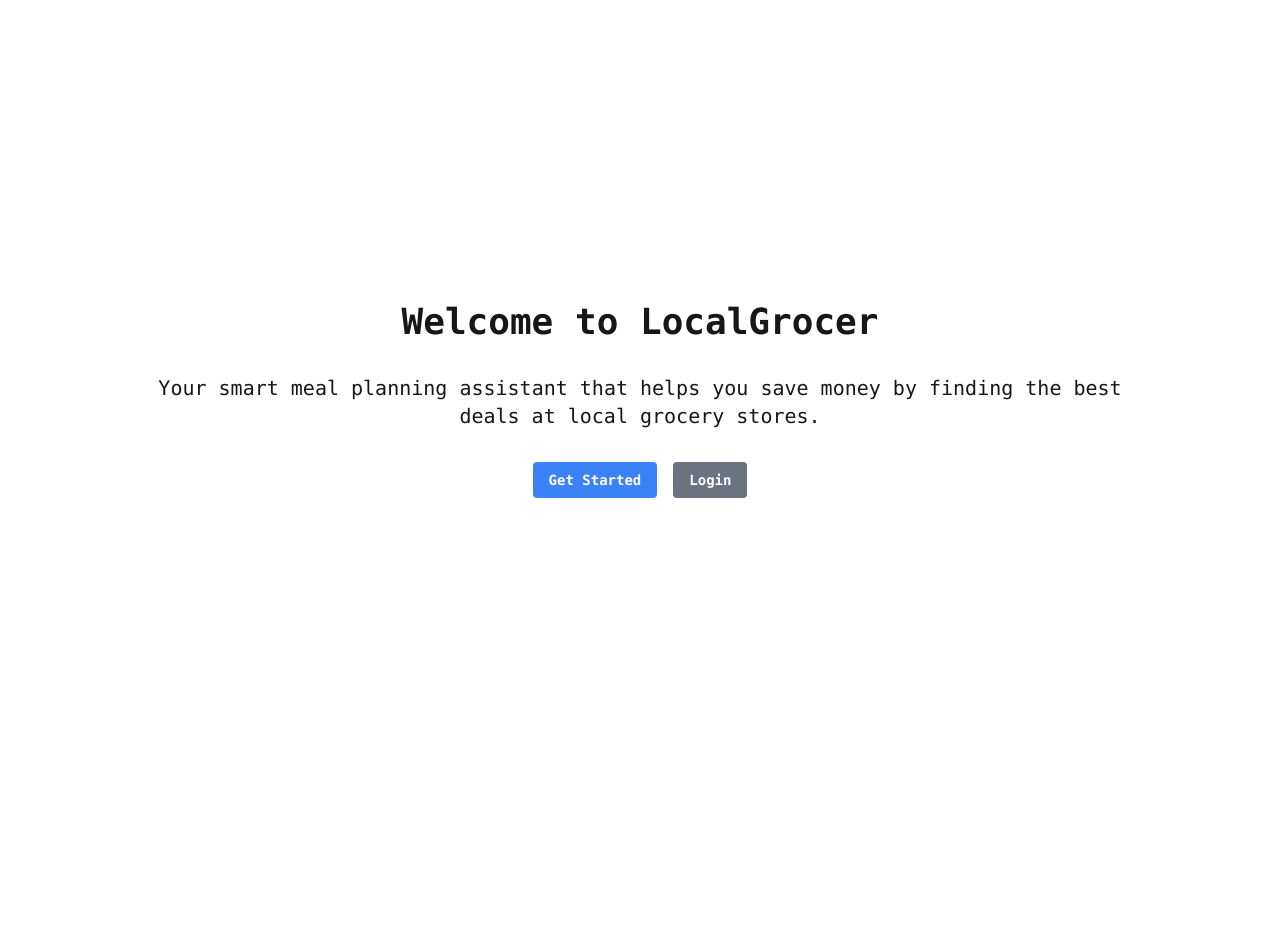
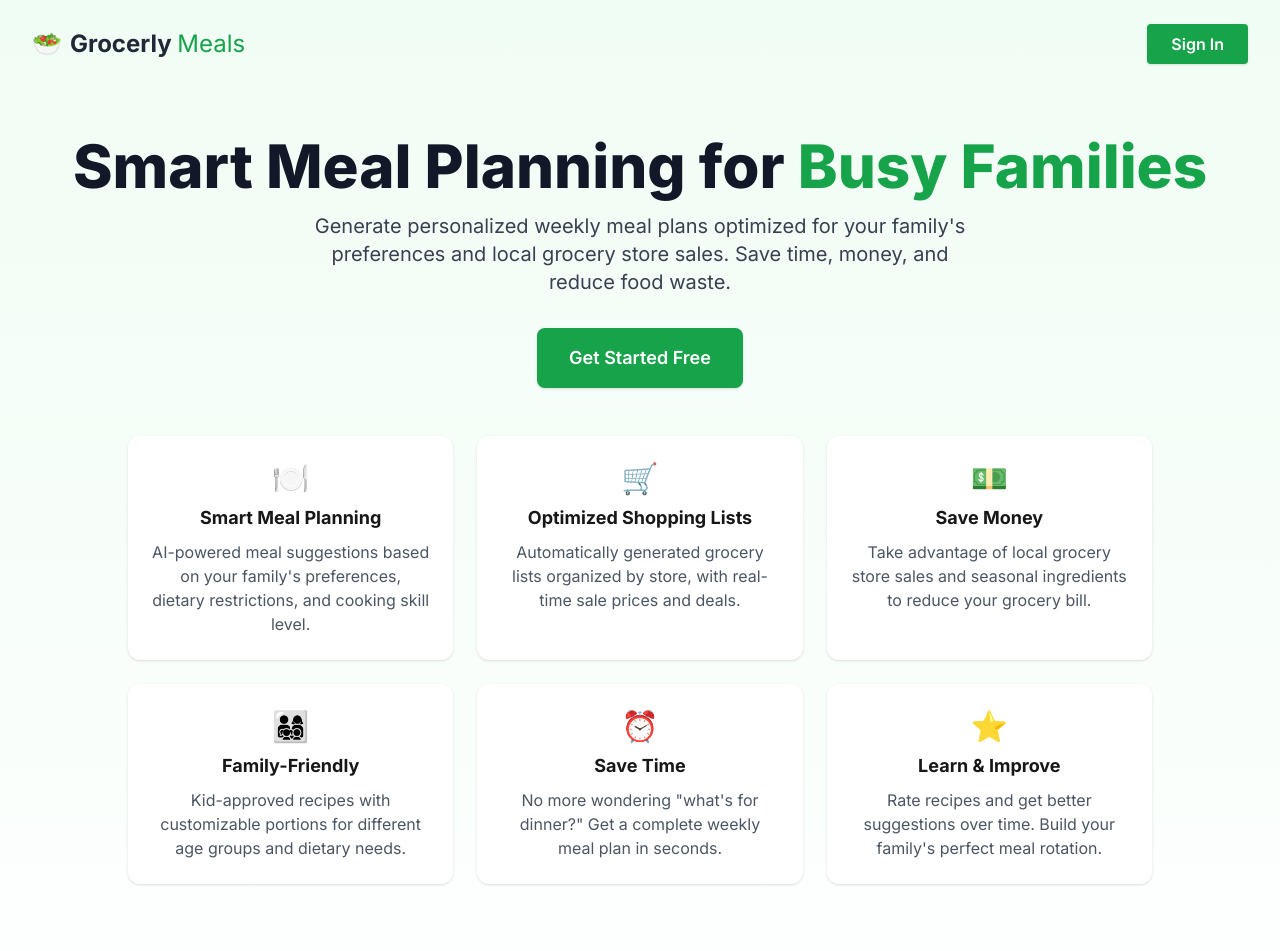
Before and after one commit to GWaterson-CA/localgrocer, a Next.js app: page / in a window 1280 px wide. Shown: the top 951 px of the page. Before the commit the page ends 800 px from the top, so only its background shows below. Built offline with nearby package versions, Linux system fonts and the light colour scheme.

Commit message:
feat: new Grocerly landing page at root URL

```diff
--- a/src/app/page.tsx
+++ b/src/app/page.tsx
@@ -2,29 +2,86 @@ import Link from 'next/link';
 
 export default function Home() {
   return (
-    <main className="flex min-h-screen flex-col items-center justify-center p-24">
-      <div className="z-10 max-w-5xl w-full items-center justify-between font-mono text-sm">
-        <h1 className="text-4xl font-bold mb-8 text-center">
-          Welcome to LocalGrocer
+    <div className="min-h-screen bg-gradient-to-b from-green-50 to-white flex flex-col">
+      {/* Header */}
+      <header className="flex items-center justify-between px-8 py-6">
+        <div className="flex items-center gap-2">
+          {/* Logo Icon Placeholder */}
+          <span className="text-green-600 text-2xl font-bold">🥗</span>
+          <span className="text-2xl font-bold text-gray-800">Grocerly <span className="text-green-600 font-normal">Meals</span></span>
+        </div>
+        <Link href="/login">
+          <button className="bg-green-600 hover:bg-green-700 text-white font-semibold px-6 py-2 rounded shadow">
+            Sign In
+          </button>
+        </Link>
+      </header>
+
+      {/* Hero Section */}
+      <main className="flex flex-col items-center flex-1 px-4">
+        <h1 className="text-4xl sm:text-5xl md:text-6xl font-extrabold text-center mt-12 mb-4 text-gray-900">
+          Smart Meal Planning for <span className="text-green-600">Busy Families</span>
         </h1>
-        <p className="text-xl mb-8 text-center">
-          Your smart meal planning assistant that helps you save money by finding the best deals at local grocery stores.
+        <p className="text-lg sm:text-xl text-center text-gray-700 max-w-2xl mb-8">
+          Generate personalized weekly meal plans optimized for your family's preferences and local grocery store sales. Save time, money, and reduce food waste.
         </p>
-        <div className="flex justify-center gap-4">
-          <Link
-            href="/signup"
-            className="bg-blue-500 hover:bg-blue-700 text-white font-bold py-2 px-4 rounded"
-          >
-            Get Started
-          </Link>
-          <Link
-            href="/login"
-            className="bg-gray-500 hover:bg-gray-700 text-white font-bold py-2 px-4 rounded"
-          >
-            Login
+        <Link href="/signup">
+          <button className="bg-green-600 hover:bg-green-700 text-white font-semibold px-8 py-4 rounded-lg text-lg shadow mb-12">
+            Get Started Free
+          </button>
+        </Link>
+
+        {/* Feature Grid */}
+        <div className="grid grid-cols-1 sm:grid-cols-2 md:grid-cols-3 gap-6 w-full max-w-5xl mb-16">
+          {/* Feature 1 */}
+          <div className="bg-white rounded-xl shadow p-6 flex flex-col items-center text-center">
+            <span className="text-3xl mb-2">🍽️</span>
+            <h3 className="font-bold text-lg mb-2">Smart Meal Planning</h3>
+            <p className="text-gray-600">AI-powered meal suggestions based on your family's preferences, dietary restrictions, and cooking skill level.</p>
+          </div>
+          {/* Feature 2 */}
+          <div className="bg-white rounded-xl shadow p-6 flex flex-col items-center text-center">
+            <span className="text-3xl mb-2">🛒</span>
+            <h3 className="font-bold text-lg mb-2">Optimized Shopping Lists</h3>
+            <p className="text-gray-600">Automatically generated grocery lists organized by store, with real-time sale prices and deals.</p>
+          </div>
+          {/* Feature 3 */}
+          <div className="bg-white rounded-xl shadow p-6 flex flex-col items-center text-center">
+            <span className="text-3xl mb-2">💵</span>
+            <h3 className="font-bold text-lg mb-2">Save Money</h3>
+            <p className="text-gray-600">Take advantage of local grocery store sales and seasonal ingredients to reduce your grocery bill.</p>
+          </div>
+          {/* Feature 4 */}
+          <div className="bg-white rounded-xl shadow p-6 flex flex-col items-center text-center">
+            <span className="text-3xl mb-2">👨‍👩‍👧‍👦</span>
+            <h3 className="font-bold text-lg mb-2">Family-Friendly</h3>
+            <p className="text-gray-600">Kid-approved recipes with customizable portions for different age groups and dietary needs.</p>
+          </div>
+          {/* Feature 5 */}
+          <div className="bg-white rounded-xl shadow p-6 flex flex-col items-center text-center">
+            <span className="text-3xl mb-2">⏰</span>
+            <h3 className="font-bold text-lg mb-2">Save Time</h3>
+            <p className="text-gray-600">No more wondering "what's for dinner?" Get a complete weekly meal plan in seconds.</p>
+          </div>
+          {/* Feature 6 */}
+          <div className="bg-white rounded-xl shadow p-6 flex flex-col items-center text-center">
+            <span className="text-3xl mb-2">⭐</span>
+            <h3 className="font-bold text-lg mb-2">Learn & Improve</h3>
+            <p className="text-gray-600">Rate recipes and get better suggestions over time. Build your family's perfect meal rotation.</p>
+          </div>
+        </div>
+
+        {/* Call to Action */}
+        <div className="text-center mb-12">
+          <h2 className="text-2xl font-bold mb-2 text-gray-900">Ready to Transform Your Meal Planning?</h2>
+          <p className="text-gray-700 mb-4">Join thousands of families who have simplified their weekly meal planning.</p>
+          <Link href="/signup">
+            <button className="bg-green-600 hover:bg-green-700 text-white font-semibold px-8 py-3 rounded-lg text-lg shadow">
+              Start Planning Meals
+            </button>
           </Link>
         </div>
-      </div>
-    </main>
+      </main>
+    </div>
   );
 }
```
